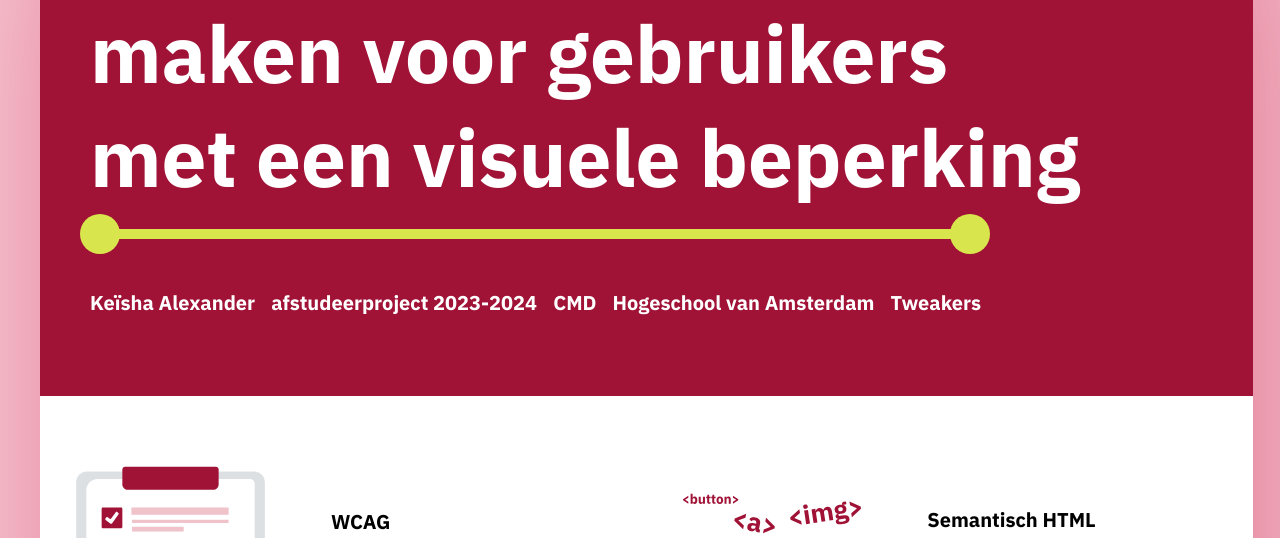
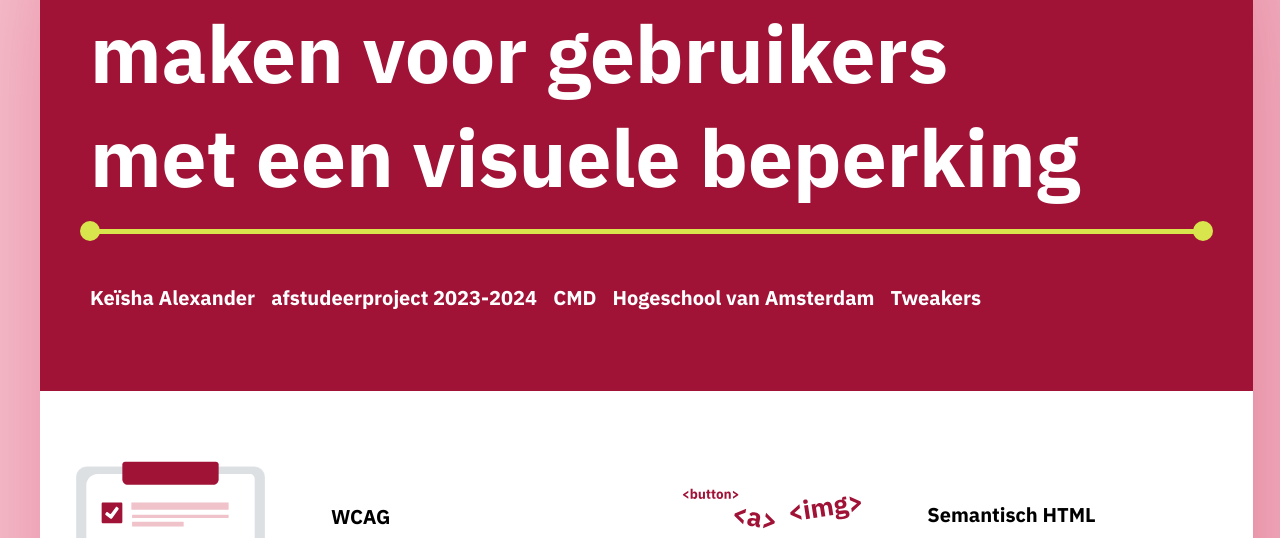
Before and after one commit to K3A101/digital-poster, a website with bundled scripts: page index.html in a window 1280 px wide. Shown: the part 205-743 px from the top of the page. Built offline with nearby package versions, Linux system fonts and the light colour scheme.

Commit message:
Made the line thinner

```diff
--- a/scss/_nav.scss
+++ b/scss/_nav.scss
@@ -26,8 +26,8 @@ header {
     }
 
     .line {
-        width: 80%;
-        height: 1rem;
+        width: 100%;
+        height: .5rem;
         background: #d9e54d;
         position: relative;
         margin: 2rem 0;
@@ -35,17 +35,17 @@ header {
         span {
             display: inline-block;
             position: absolute;
-                height: 4rem;
-                width: 4rem;
+                height: 2rem;
+                width: 2rem;
                 border-radius: 50%;
                 background-color: #d9e54d;
             &.circle-left {
-                top: -1.5rem;
+                top: -.8rem;
                 left: -1rem;
             }
 
             &.circle-right {
-                top: -1.5rem;
+                top: -.8rem;
                 right: -1rem;
             }
         }
```
Also changed, not shown: static/css/style.css.
